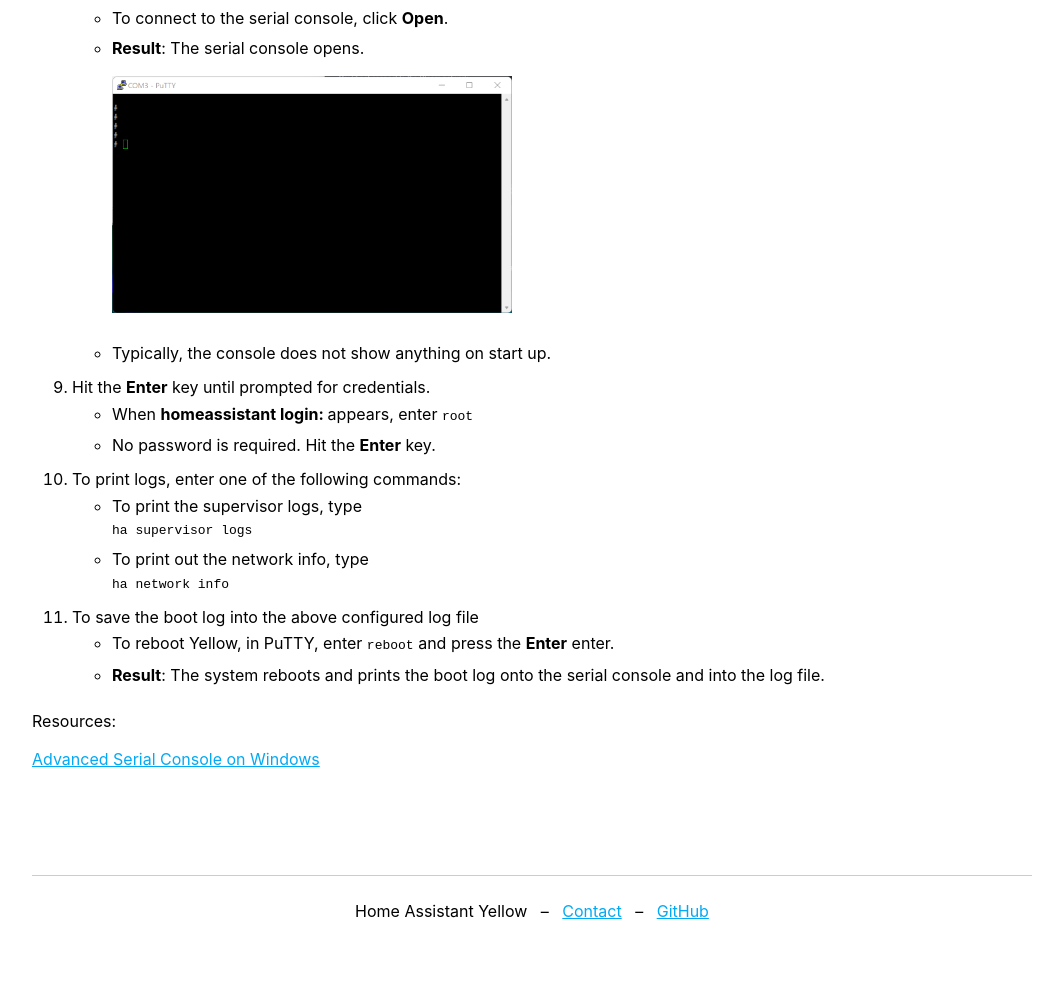
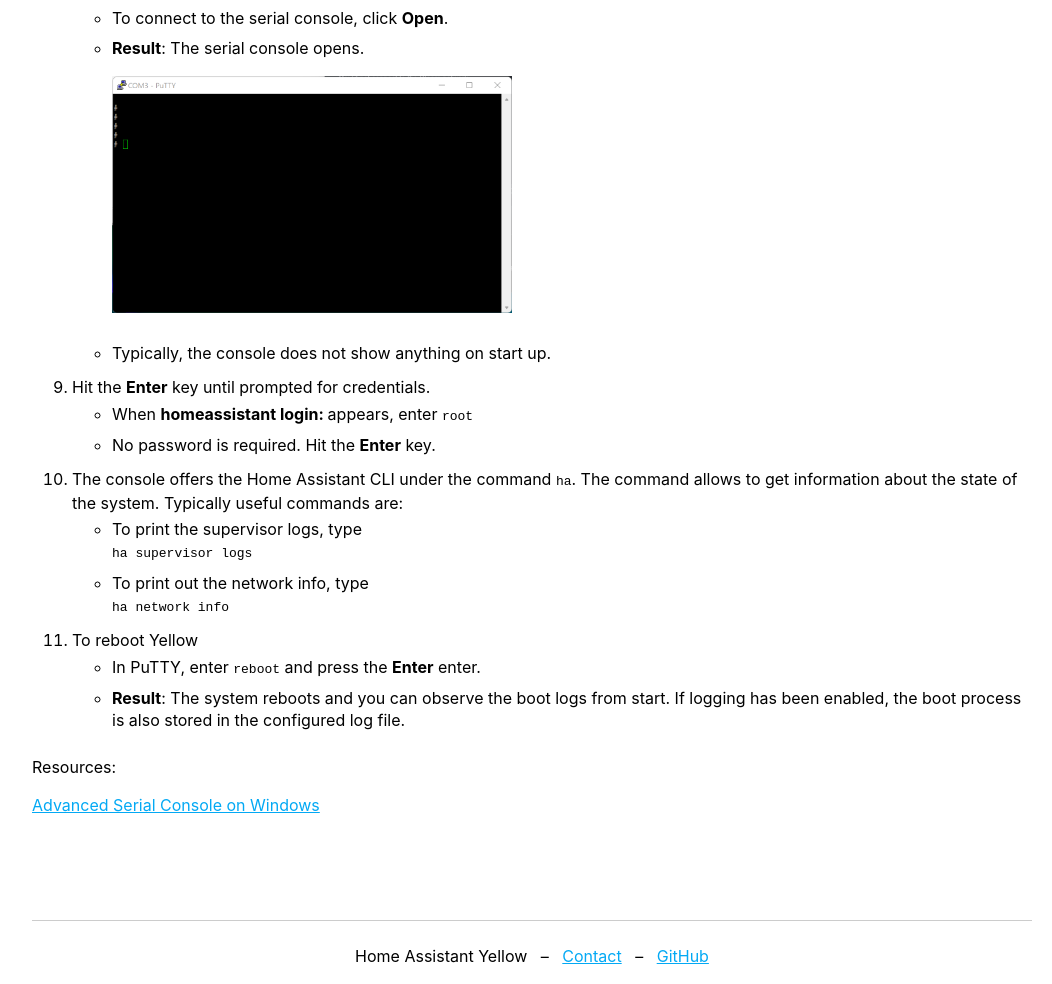
Before and after one commit to home-assistant/yellow.home-assistant.io, an Eleventy site: page src/guides/use-serial-console-win.html in a window 1280 px wide. Shown: the part 2619-3603 px from the top of the page, without its empty margins (108-1160 px from the left). Before the commit the page ends 3557 px from the top, so only its background shows below. Built offline with nearby package versions, Linux system fonts and the light colour scheme; Eleventy itself is replaced by a stand-in of ours; files that its build step writes are made by us from their sources.

Commit message:
Apply suggestions from code review

```diff
--- a/src/guides/use-serial-console-win.html
+++ b/src/guides/use-serial-console-win.html
@@ -47,11 +47,11 @@ guideName: Using the serial console for debugging (Windows)
     </li>
     <li>Start PuTTY session
       <ul>
-      <li>To connect to the serial console, click <b>Open</b>.</li>
-      <li><b>Result</b>: The serial console opens.
-        <p><img src="/images/win-putty-2.png" alt="PuTTY: serial connection established" width="400"></p>
-      </li>
-      <li>Typically, the console does not show anything on start up.</li>
+        <li>To connect to the serial console, click <b>Open</b>.</li>
+        <li><b>Result</b>: The serial console opens.
+          <p><img src="/images/win-putty-2.png" alt="PuTTY: serial connection established" width="400"></p>
+        </li>
+        <li>Typically, the console does not show anything on start up.</li>
       </ul>
     </li>
     <li>
@@ -63,7 +63,7 @@ guideName: Using the serial console for debugging (Windows)
       </span>
     </li>
     <li>
-      <span>To print logs, enter one of the following commands:
+      <span>The console offers the Home Assistant CLI under the command <code>ha</code>. The command allows to get information about the state of the system. Typically useful commands are:
         <ul>
           <li>To print the supervisor logs, type <br>
             <code>ha supervisor logs</code>
@@ -74,10 +74,10 @@ guideName: Using the serial console for debugging (Windows)
         </ul>
       </span>
     </li>
-    <li>To save the boot log into the above configured log file
+    <li>To reboot Yellow
       <ul>
-        <li>To reboot Yellow, in PuTTY, enter <code>reboot</code> and press the <b>Enter</b> enter.</li>
-        <li><b>Result</b>: The system reboots and prints the boot log onto the serial console and into the log file.</li>
+        <li>In PuTTY, enter <code>reboot</code> and press the <b>Enter</b> enter.</li>
+        <li><b>Result</b>: The system reboots and you can observe the boot logs from start. If logging has been enabled, the boot process is also stored in the configured log file.</li>
       </ul>
     </li>
   </ol>
```
